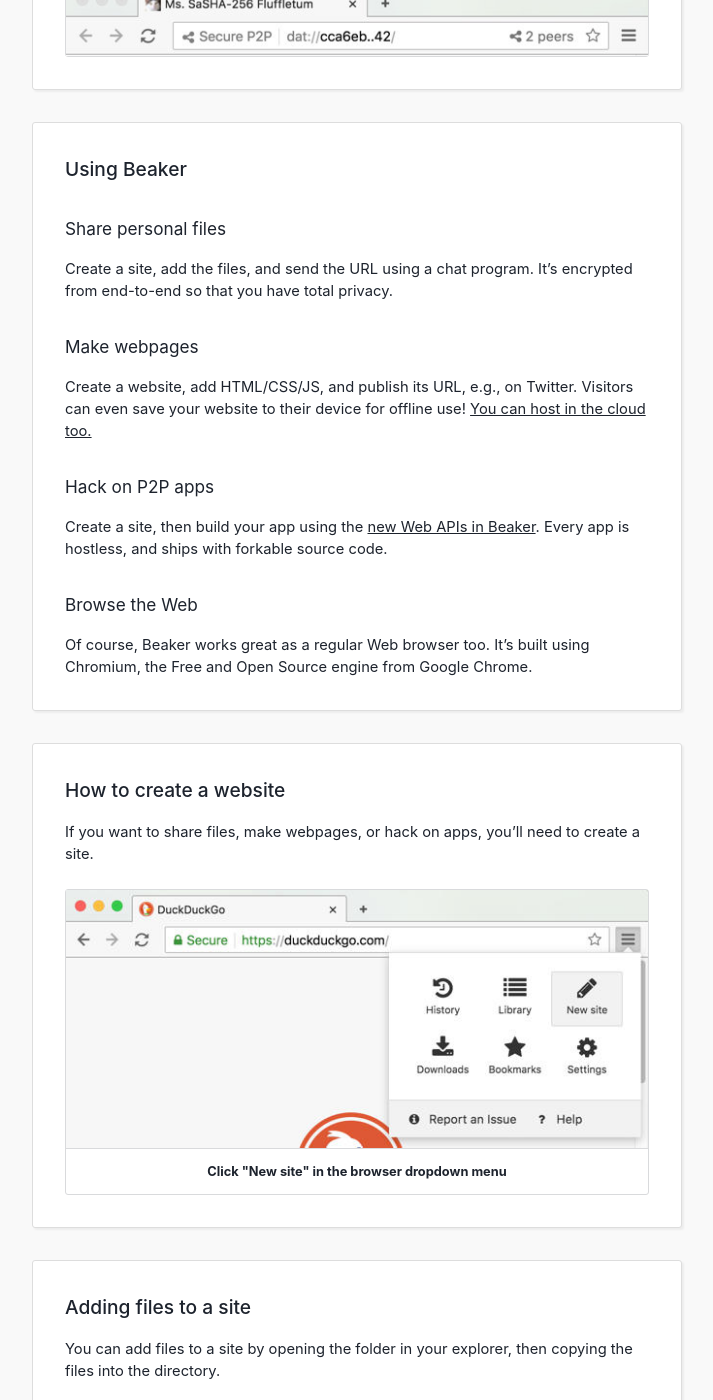
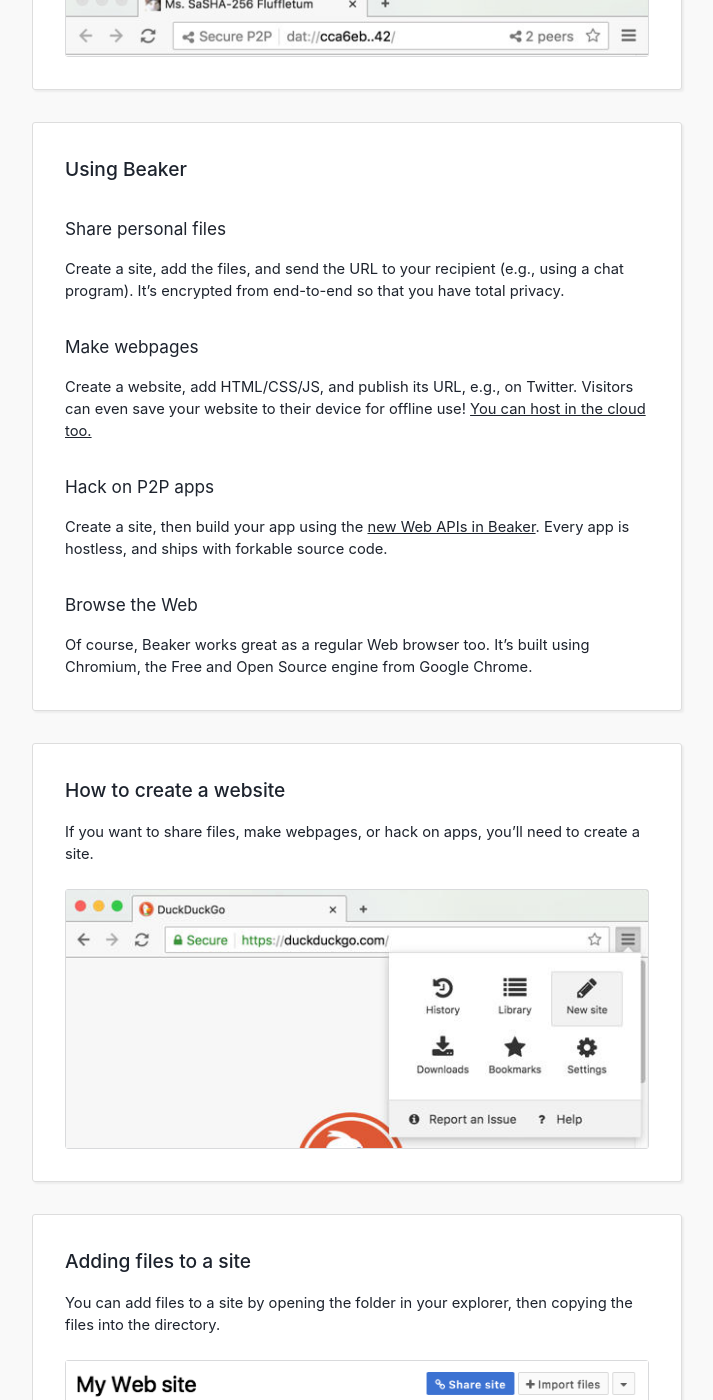
Before and after one commit to beakerbrowser/beakerbrowser.com, a Jekyll site: the page built from _docs/using-beaker/index.md, in a window 1280 px wide and 1400 px high, scrolled down 862 px. Shown: the whole window, without its empty margins (108-821 px from the left). Built offline with Jekyll 4.4.1, drawn with Linux system fonts in a browser that asks for light colours; some of the changed text lies outside the part shown.

Commit message:
More code review on using beaker intro guide

```diff
--- a/_docs/using-beaker/index.md
+++ b/_docs/using-beaker/index.md
@@ -35,8 +35,8 @@
 
 ### Share personal files
 
-Create a site, add the files, and send the URL using a chat program. It's
-encrypted from end-to-end so that you have total privacy.
+Create a site, add the files, and send the URL to your recipient (e.g., using a
+chat program). It's encrypted from end-to-end so that you have total privacy.
 
 ### Make webpages
 
@@ -67,7 +67,6 @@
 
 <figure>
 <img data-src="/img/docs/tour-new-site.jpg">
-<figcaption class="thick">Click "New site" in the browser dropdown menu</figcaption>
 </figure>
 
 </section>
@@ -81,14 +80,12 @@
 
 <figure>
   <img class="screenshot" src="/img/docs/tour-new-site-publish1.png"/>
-  <figcaption class="thick">Click "Open folder"</figcaption>
 </figure>
 
 You can also use the "Import files" button to add files.
 
 <figure>
   <img class="screenshot" src="/img/docs/tour-import-files1.jpg"/>
-  <figcaption class="thick">Click "Import files"</figcaption>
 </figure>
 
 </section>
@@ -105,9 +102,6 @@
 
 <figure>
   <img class="screenshot" src="/img/docs/tour-new-site-publish3.png"/>
-  <figcaption class="thick">
-    When you're ready to share, click "Publish changes"
-  </figcaption>
 </figure>
 
 </section>
@@ -137,7 +131,6 @@
 
 <figure>
   <img class="screenshot" src="/img/docs/tour-library1.jpg"/>
-  <figcaption class="thick">Click "Library" in the browser dropdown menu</figcaption>
 </figure>
 
 </section>
@@ -151,7 +144,6 @@
 
 <figure>
   <img class="screenshot" src="/img/docs/tour-sidebar1.png"/>
-  <figcaption class="thick">Click the sidebar icon in the navbar</figcaption>
 </figure>
 
 </section>
@@ -166,7 +158,6 @@
 
 <figure>
   <img class="screenshot" src="/img/docs/tour-livereloading.jpg"/>
-  <figcaption class="thick">The yellow bolt will indicate it's on</figcaption>
 </figure>
 
 </section>
@@ -181,7 +172,6 @@
 
 <figure>
   <img class="screenshot" src="/img/docs/tour-sync-for-offline2.png"/>
-  <figcaption class="thick">Select "Sync for offline"</figcaption>
 </figure>
 
 </section>
@@ -195,7 +185,6 @@
 
 <figure>
   <img class="screenshot" src="/img/docs/tour-fork1.jpg"/>
-  <figcaption class="thick">Click "Fork"</figcaption>
 </figure>
 
 </section>
```
